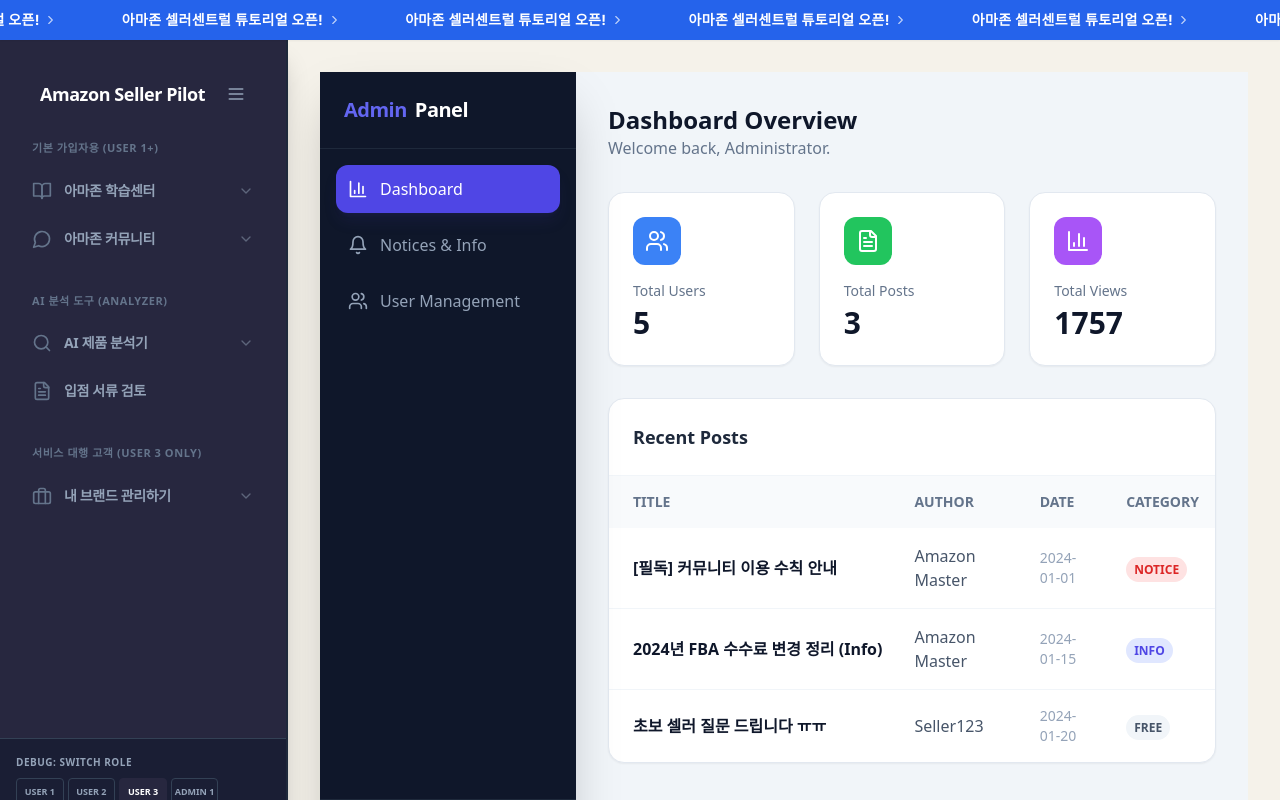
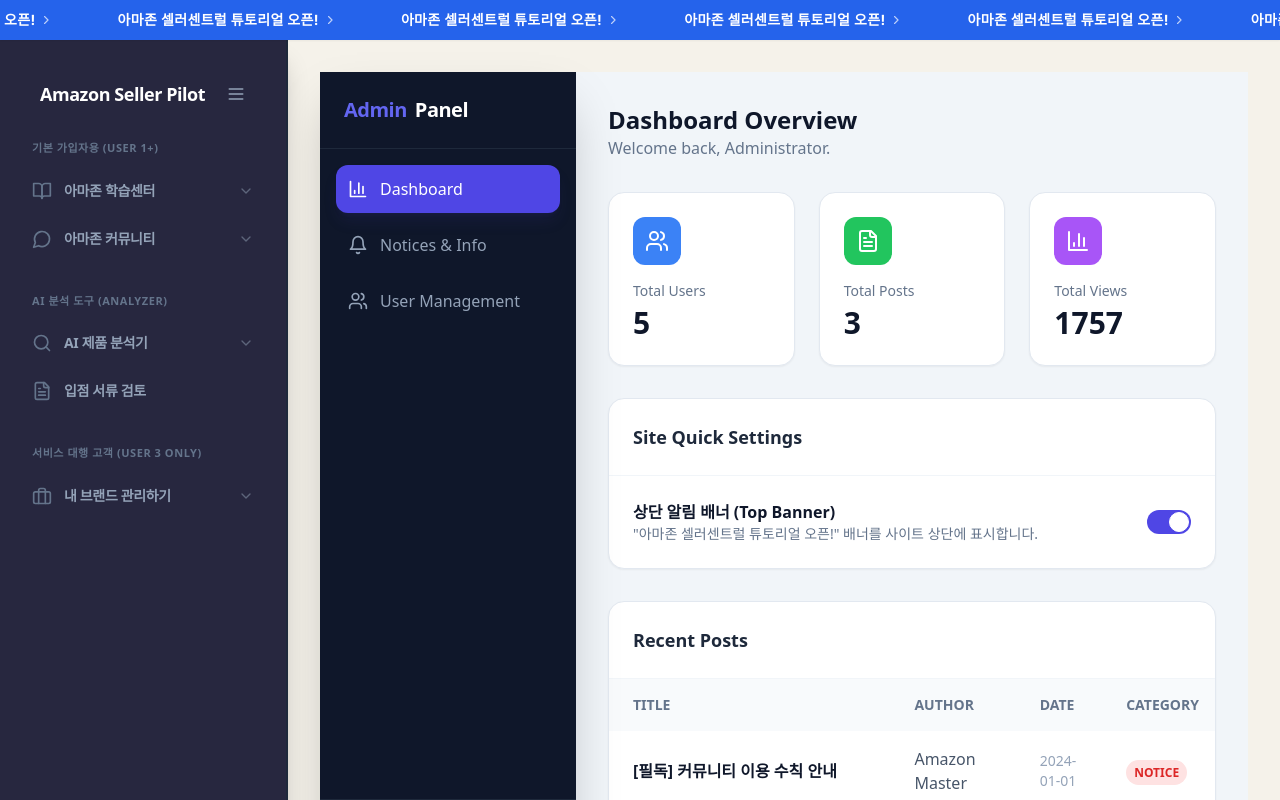
Before and after one commit to kunwoo0421/Amazon-AI-Analyzer, a Next.js app: page /admin in a window 1280 px wide. Shown: the top 800 px of the page. Built offline with nearby package versions, Linux system fonts and the light colour scheme.

Commit message:
Add top banner on/off toggle functionality to admin dashboard

```diff
--- a/app/admin/page.tsx
+++ b/app/admin/page.tsx
@@ -6,7 +6,7 @@
 
 export default function AdminDashboard() {
     const isAdmin = true;
-    const { posts, users, addPost, deletePost, updatePost, grantAccess } = useData();
+    const { posts, users, addPost, deletePost, updatePost, grantAccess, showTopBanner, setTopBannerVisibility } = useData();
 
     const [activeTab, setActiveTab] = useState("dashboard");
 
@@ -110,6 +110,28 @@
                             <StatCard label="Total Users" value={totalUsers} icon={Users} color="bg-blue-500" />
                             <StatCard label="Total Posts" value={activePosts} icon={FileText} color="bg-green-500" />
                             <StatCard label="Total Views" value={totalViews} icon={BarChart3} color="bg-purple-500" />
+                        </div>
+
+                        {/* Quick Settings */}
+                        <div className="bg-white rounded-2xl shadow-sm border border-slate-200 overflow-hidden">
+                            <div className="p-6 border-b border-slate-100 flex justify-between items-center">
+                                <h3 className="text-lg font-bold text-slate-800">Site Quick Settings</h3>
+                            </div>
+                            <div className="p-6 flex items-center justify-between">
+                                <div>
+                                    <h4 className="font-bold text-slate-900">상단 알림 배너 (Top Banner)</h4>
+                                    <p className="text-sm text-slate-500">"아마존 셀러센트럴 튜토리얼 오픈!" 배너를 사이트 상단에 표시합니다.</p>
+                                </div>
+                                <label className="relative inline-flex items-center cursor-pointer">
+                                    <input
+                                        type="checkbox"
+                                        className="sr-only peer"
+                                        checked={showTopBanner}
+                                        onChange={(e) => setTopBannerVisibility(e.target.checked)}
+                                    />
+                                    <div className="w-11 h-6 bg-slate-200 peer-focus:outline-none rounded-full peer peer-checked:after:translate-x-full peer-checked:after:border-white after:content-[''] after:absolute after:top-[2px] after:left-[2px] after:bg-white after:border-gray-300 after:border after:rounded-full after:h-5 after:w-5 after:transition-all peer-checked:bg-indigo-600"></div>
+                                </label>
+                            </div>
                         </div>
 
                         {/* Recent Activity Table */}
--- a/app/contexts/DataContext.tsx
+++ b/app/contexts/DataContext.tsx
@@ -56,6 +56,8 @@
     grantAccess: (email: string, feature: string) => void;
     verifyAccess: (feature: string) => boolean;
     checkSecretPost: (id: number, password?: string) => boolean;
+    showTopBanner: boolean;
+    setTopBannerVisibility: (show: boolean) => void;
 }
 
 // ----------------------------------------------------------------------
@@ -97,6 +99,7 @@
 
 export function DataProvider({ children }: { children: ReactNode }) {
     const [posts, setPosts] = useState<Post[]>(INITIAL_POSTS);
+    const [showTopBanner, setTopBannerVisibility] = useState(true);
 
     // Mock Users for Demo
     const MOCK_USERS: Record<UserRole, User> = {
@@ -183,7 +186,9 @@
             checkPermission,
             grantAccess,
             verifyAccess,
-            checkSecretPost
+            checkSecretPost,
+            showTopBanner,
+            setTopBannerVisibility
         }}>
             {children}
         </DataContext.Provider>
--- a/components/TopBanner.tsx
+++ b/components/TopBanner.tsx
@@ -3,6 +3,7 @@
 import { motion } from "framer-motion";
 import Link from "next/link";
 import { ChevronRight } from "lucide-react";
+import { useData } from "../app/contexts/DataContext";
 
 // Configuration for easy admin updates
 const BANNER_CONFIG = {
@@ -13,6 +14,10 @@
 };
 
 export default function TopBanner() {
+    const { showTopBanner } = useData();
+
+    if (!showTopBanner) return null;
+
     return (
         <div
             className={`fixed top-0 left-0 right-0 z-[60] ${BANNER_CONFIG.height} ${BANNER_CONFIG.backgroundColor} text-white flex items-center overflow-hidden shadow-sm`}
```
